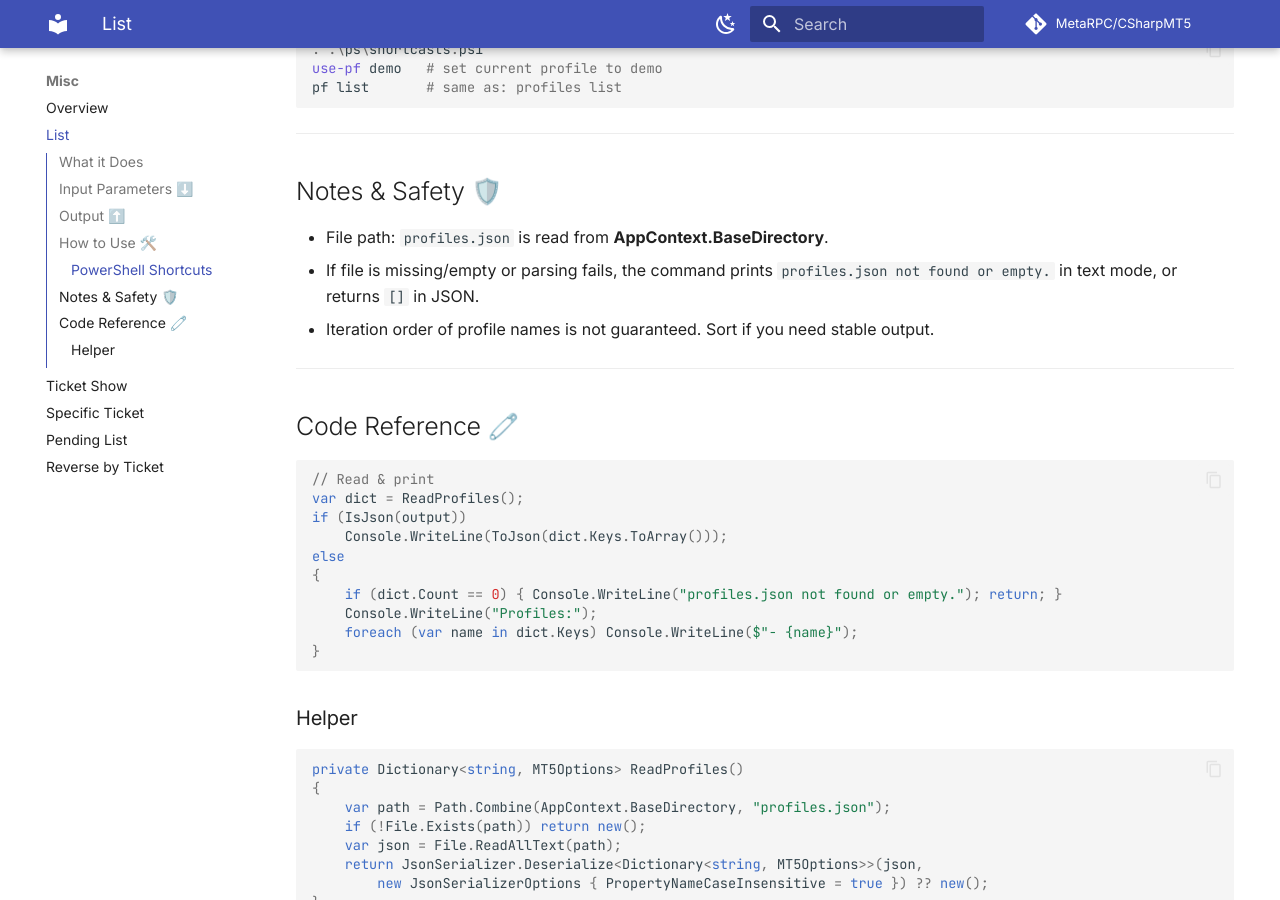
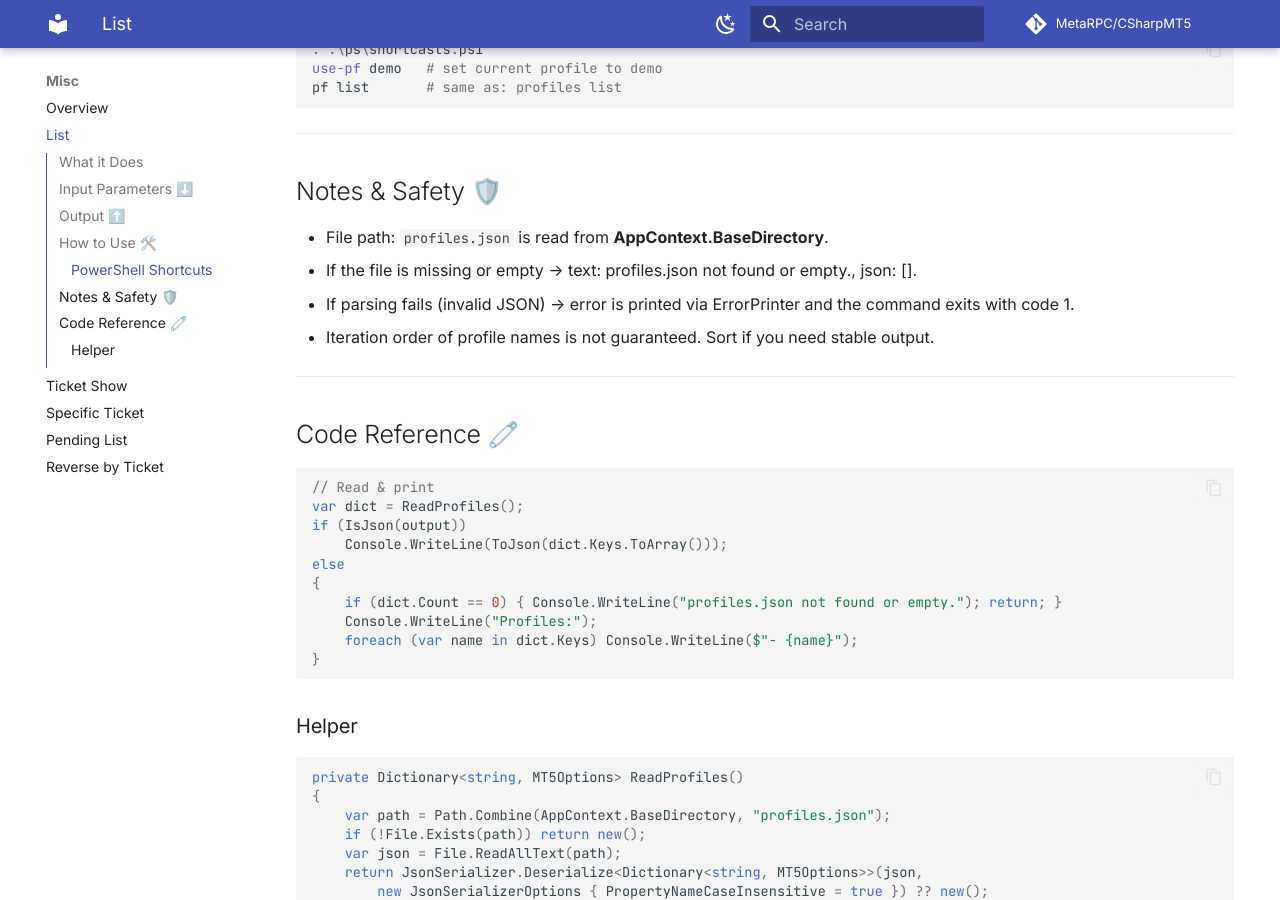
Before and after one commit to MetaRPC/CSharpMT5, an MkDocs documentation site: the page built from docs/Misc/List.md, in a window 1280 px wide and 900 px high, scrolled down 1247 px. Built offline with MkDocs 1.6.1 and Material for MkDocs 9.7.7, drawn with Linux system fonts in a browser that asks for light colours; comment, search, counter and statistics services are not loaded.

Commit message:
Update List.md

```diff
--- a/docs/Misc/List.md
+++ b/docs/Misc/List.md
@@ -60,7 +60,8 @@ pf list       # same as: profiles list
 ## Notes & Safety 🛡️
 
 * File path: `profiles.json` is read from **AppContext.BaseDirectory**.
-* If file is missing/empty or parsing fails, the command prints `profiles.json not found or empty.` in text mode, or returns `[]` in JSON.
+* If the file is missing or empty → text: profiles.json not found or empty., json: [].
+* If parsing fails (invalid JSON) → error is printed via ErrorPrinter and the command exits with code 1.
 * Iteration order of profile names is not guaranteed. Sort if you need stable output.
 
 ---
```
